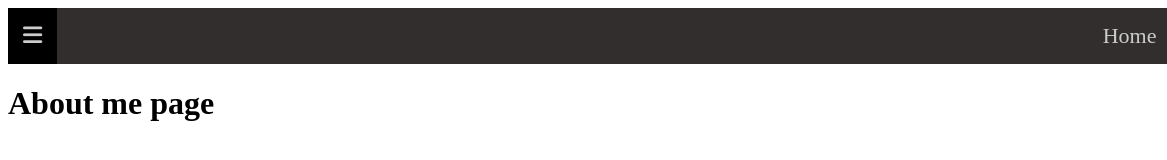
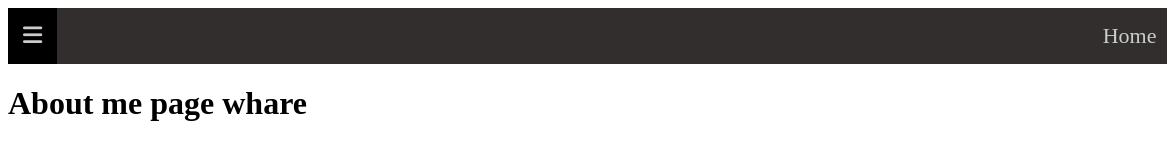
Before and after one commit to viper2nice/MyWebsite, a plain HTML site: page MyWebsite/about.html in a window 1280 px wide. Shown: the full height of the page, 0-1167 px from the left. Drawn offline with Linux system fonts and the light colour scheme.

Commit message:
testinf file change

```diff
--- a/MyWebsite/about.html
+++ b/MyWebsite/about.html
@@ -16,7 +16,7 @@
 
 			</div>
 		</div>
-		<H1> About me page </H1>
+		<H1> About me page whare </H1>
 	</body>
 	<script>
 		function Newpage(x){
```
Also changed, not shown: 1 other file.
